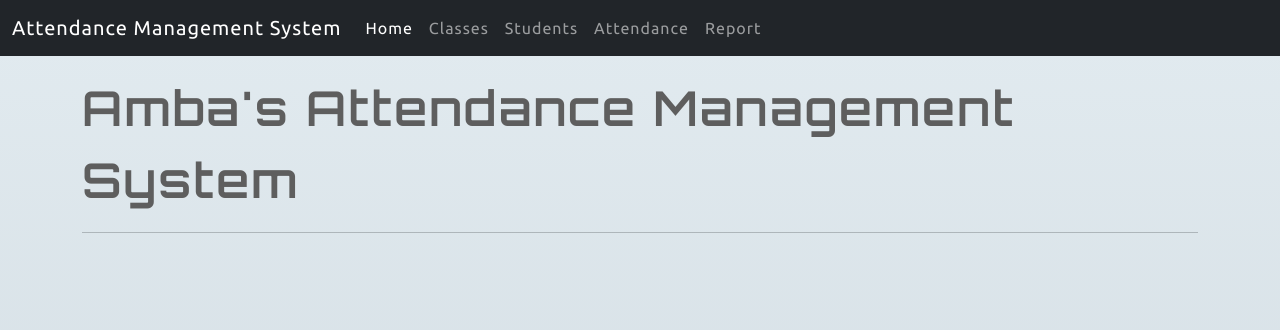
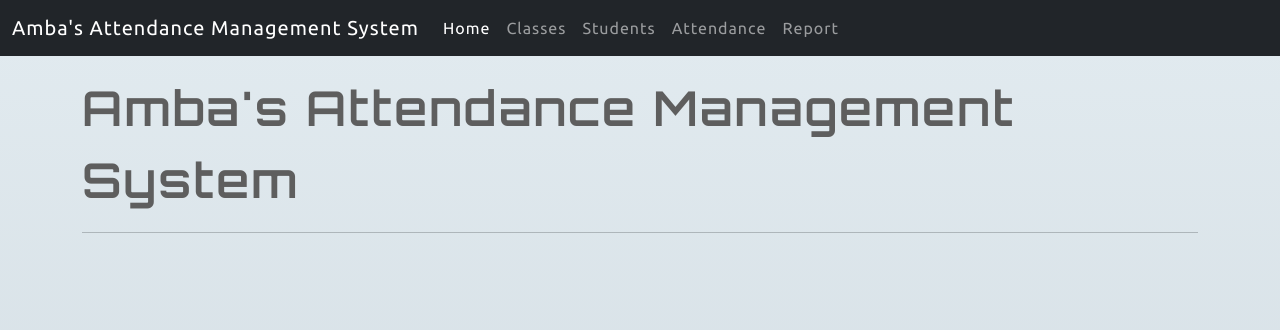
Before and after one commit to MrCSammy/Attendance_MgtSys, a PHP site: page / in a window 1280 px wide. Shown: the top 330 px of the page. Run offline with PHP 8.4, Linux system fonts and the light colour scheme; data that the repository does not hold is empty.

Commit message:
Work complete

```diff
--- a/db-connect.php
+++ b/db-connect.php
@@ -1,12 +1,12 @@
 <?php
 // Hostname
-$host = "localhost";
+$host = "sql211.infinityfree.com";
 // Username
-$uname = "root";
+$uname = "if0_38694714";
 // Password
-$pw = "";
+$pw = "AttendSys";
 // Database Name
-$dbname = "simple_attendance_db";
+$dbname = "if0_38694714_simple_attendance_db";
 
 try{
     $conn = new MySQLi($host, $uname, $pw, $dbname);
--- a/db/simple_attendance_db.sql
+++ b/db/simple_attendance_db.sql
@@ -18,7 +18,7 @@ SET time_zone = "+00:00";
 /*!40101 SET NAMES utf8mb4 */;
 
 --
--- Database: `simple_attendance_db`
+-- Database: `if0_38694714_simple_attendance_db`
 --
 
 -- --------------------------------------------------------
--- a/inc/header.php
+++ b/inc/header.php
@@ -1,7 +1,7 @@
 <head>
     <meta charset="UTF-8">
     <meta name="viewport" content="width=device-width, initial-scale=1.0">
-    <title><?= $page_title ?? '' ?> | Attendance Management System</title>
+    <title><?= $page_title ?? '' ?> | Amba's Attendance Management System</title>
     <!-- Fontawesome CSS CDN -->
     <link rel="stylesheet" href="https://cdnjs.cloudflare.com/ajax/libs/font-awesome/6.4.2/css/all.min.css" integrity="sha512-z3gLpd7yknf1YoNbCzqRKc4qyor8gaKU1qmn+CShxbuBusANI9QpRohGBreCFkKxLhei6S9CQXFEbbKuqLg0DA==" crossorigin="anonymous" referrerpolicy="no-referrer" />
     <!-- Bootstrap CSS CDN -->
--- a/inc/navigation.php
+++ b/inc/navigation.php
@@ -1,6 +1,6 @@
 <nav class="navbar navbar-expand-lg navbar-light bg-dark sticky-top" data-bs-theme="dark">
     <div class="container-fluid">
-        <a class="navbar-brand" href="#">Attendance Management System</a>
+        <a class="navbar-brand" href="#"> Amba's Attendance Management System</a>
         <button class="navbar-toggler" type="button" data-bs-toggle="collapse" data-bs-target="#navbarSupportedContent" aria-controls="navbarSupportedContent" aria-expanded="false" aria-label="Toggle navigation">
         <span class="navbar-toggler-icon"></span>
         </button>
```
Also changed, not shown: assets/img/download.png (added).
